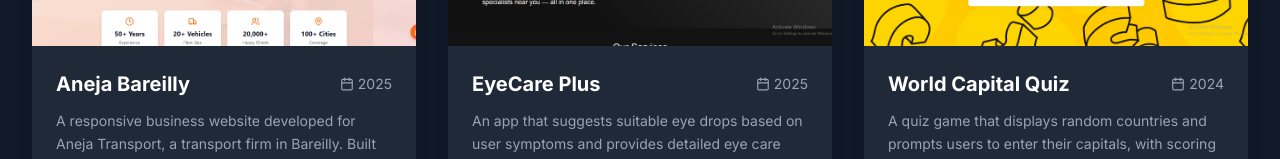
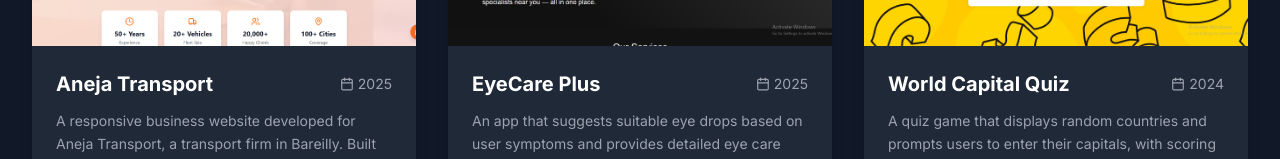
Before and after one commit to yash-johari/yashjohari, a React (Vite) app: page /projects in a window 1280 px wide. Shown: the part 422-581 px from the top of the page. Built offline with nearby package versions, Linux system fonts and the light colour scheme.

Commit message:
update projects

```diff
--- a/src/pages/Projects.tsx
+++ b/src/pages/Projects.tsx
@@ -19,7 +19,7 @@ const Projects: React.FC = () => {
   const projects = [
     {
       id: 1,
-      title: 'Aneja Bareilly',
+      title: 'Aneja Transport',
       description: 'A responsive business website developed for Aneja Transport, a transport firm in Bareilly. Built with React, Tailwind, and Node.js, it highlights services, company profile, and streamlined contact options.',
       image: anejaTransport,
       tech: ['React.js', 'Tailwind CSS', 'Node.js', 'Material UI'],
```
